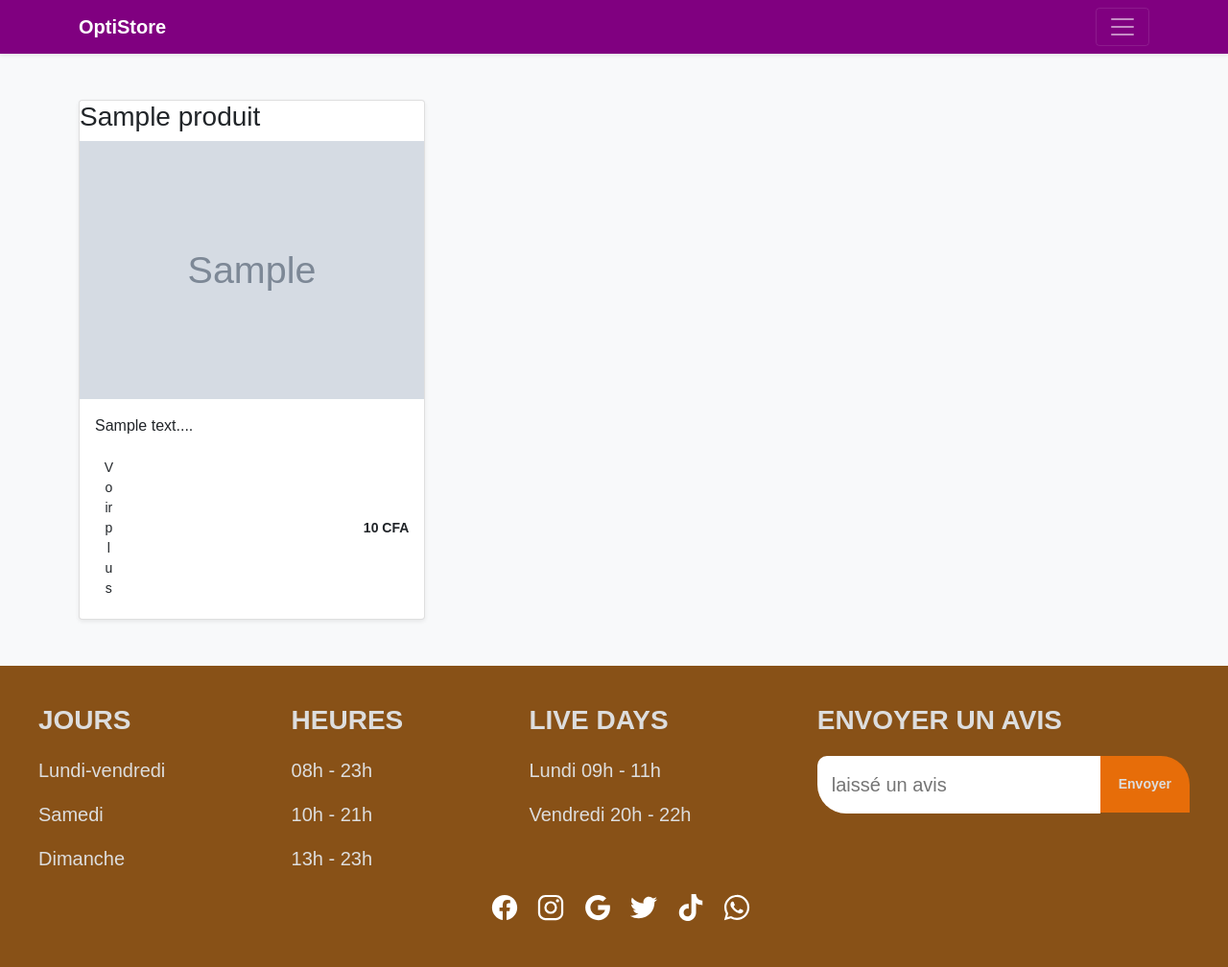
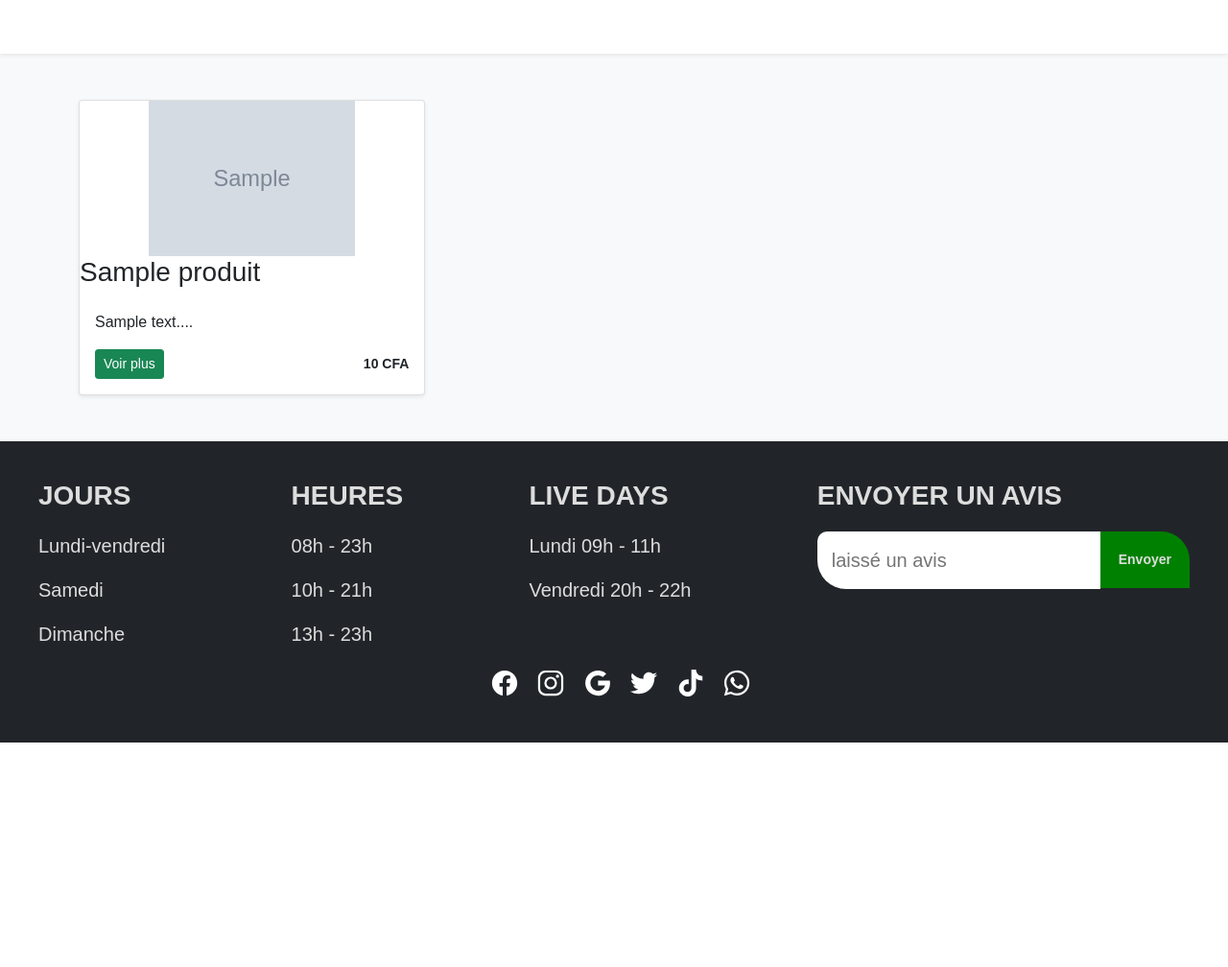
Before and after one commit to jerome-byte/Boutique-en-ligne, a PHP site: page / in a window 1280 px wide. Shown: the whole page at 96% size. After the commit the page ends 774 px from the top, so only its background shows below. Run offline with PHP 8.4, Linux system fonts and the light colour scheme; tables that the repository leaves empty or names only in its code hold one stand-in row (values such as "Sample post"); grey boxes marked "Sample" are stand-in pictures; some libraries are stand-ins or nearby versions.

Commit message:
ajutement des couleur

```diff
--- a/index.php
+++ b/index.php
@@ -24,10 +24,7 @@ $Produits = afficher();
 
 <style>
 
-  header{
-    background-color: purple;
 
-  }
 
   body{
     font-family: Arial, Helvetica, sans-serif;
@@ -37,6 +34,14 @@ $Produits = afficher();
   .card shadow-sm:focus{
     box-shadow:  4px 4px 4px 4px greenyellow;
   }
+
+  .produit-vignette {
+    width: 60%;
+    height: auto; /* Maintient le ratio */
+    object-fit: cover;
+    display: block; /* Aide à centrer si nécessaire */
+    margin: 0 auto; /* Optionnel : pour centrer l'image si elle est dans un bloc */
+}
   .bd-placeholder-img {
     font-size: 1.125rem;
     text-anchor: middle;
@@ -53,7 +58,7 @@ $Produits = afficher();
 
 
 #footer{
-    background-color: #885117;
+    background-color: #212529;
     padding: 40px;
 }
 
@@ -79,7 +84,7 @@ $Produits = afficher();
 }
 
 .page h3{
-    color: rgb(231, 109, 9);
+    color: green;
 }
 
 .send input{
@@ -94,7 +99,7 @@ $Produits = afficher();
     padding: 19px;
     border: none;
     border-top-right-radius: 30px;
-    background-color: rgb(231, 109, 9);
+    background-color:green;
     color: #ddd;
     font-weight: bold;
     font-size: 14px;
@@ -143,6 +148,7 @@ $Produits = afficher();
   <div class="navbar navbar-dark bg-grey shadow-sm">
     <div class="container">
       <a href="#" class="navbar-brand d-flex align-items-center">
+        <svg xmlns="http://www.w3.org/2000/svg" width="20" height="20" fill="none" stroke="currentColor" stroke-linecap="round" stroke-linejoin="round" stroke-width="2" aria-hidden="true" class="me-2" viewBox="0 0 24 24"><path d="M23 19a2 2 0 0 1-2 2H3a2 2 0 0 1-2-2V8a2 2 0 0 1 2-2h4l2-3h6l2 3h4a2 2 0 0 1 2 2z"/><circle cx="12" cy="13" r="4"/></svg>
         <strong>OptiStore</strong>
       </a>
       <button class="navbar-toggler" type="button" data-bs-toggle="collapse" data-bs-target="#navbarHeader" aria-controls="navbarHeader" aria-expanded="false" aria-label="Toggle navigation">
@@ -162,14 +168,15 @@ $Produits = afficher();
       <?php foreach($Produits as $produit): ?>
         <div class="col">
           <div class="card shadow-sm">
+
+            <img src="<?= $produit->image ?>" class="produit-vignette">
             <h3><?= $produit->nom ?></h3>
-            <img src="<?= $produit->image ?>" style="width: 60% ,height: 60% ,object-fit: cover ,top: 0 ,left: 0">
 
             <div class="card-body">
                <p class="card-text"><?= substr($produit->description, 0, 160); ?>...</p>
               <div class="d-flex justify-content-between align-items-center">
                 <div class="btn-group">
-                  <a href="produit.php?pdt=<?= $produit->id ?>"><button type="button" class="btn btn-sm btn-succes" style="width: 40%;">Voir plus</button></a>
+                  <a href="produit.php?pdt=<?= $produit->id ?>"><button type="button" class="btn btn-sm btn-success">Voir plus</button></a>
                 </div>
                 <small class="text" style="font-weight: bold;"><?= $produit->prix ?> CFA</small>
               </div>
```
Also changed, not shown: produit.php (+6 -8 lines).
